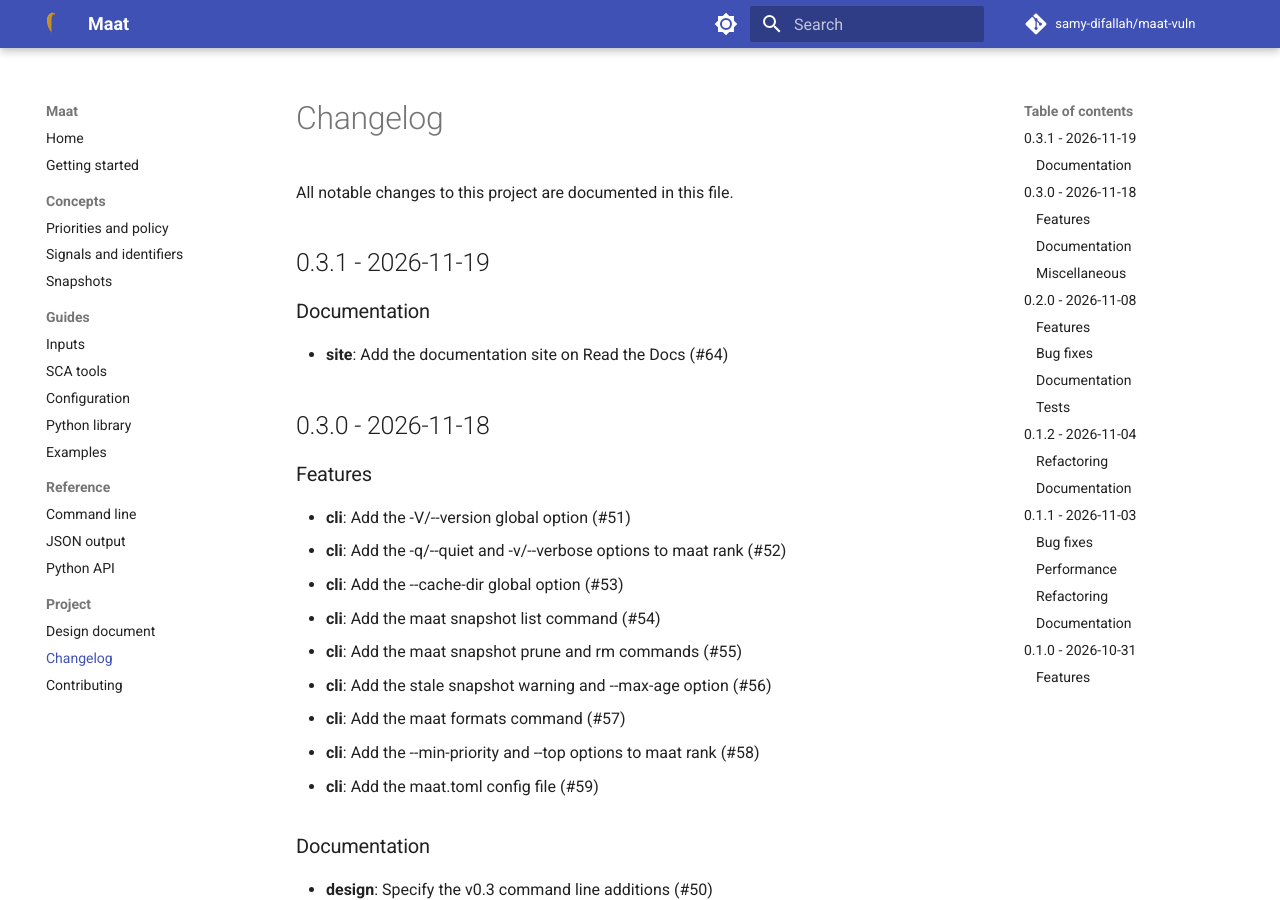
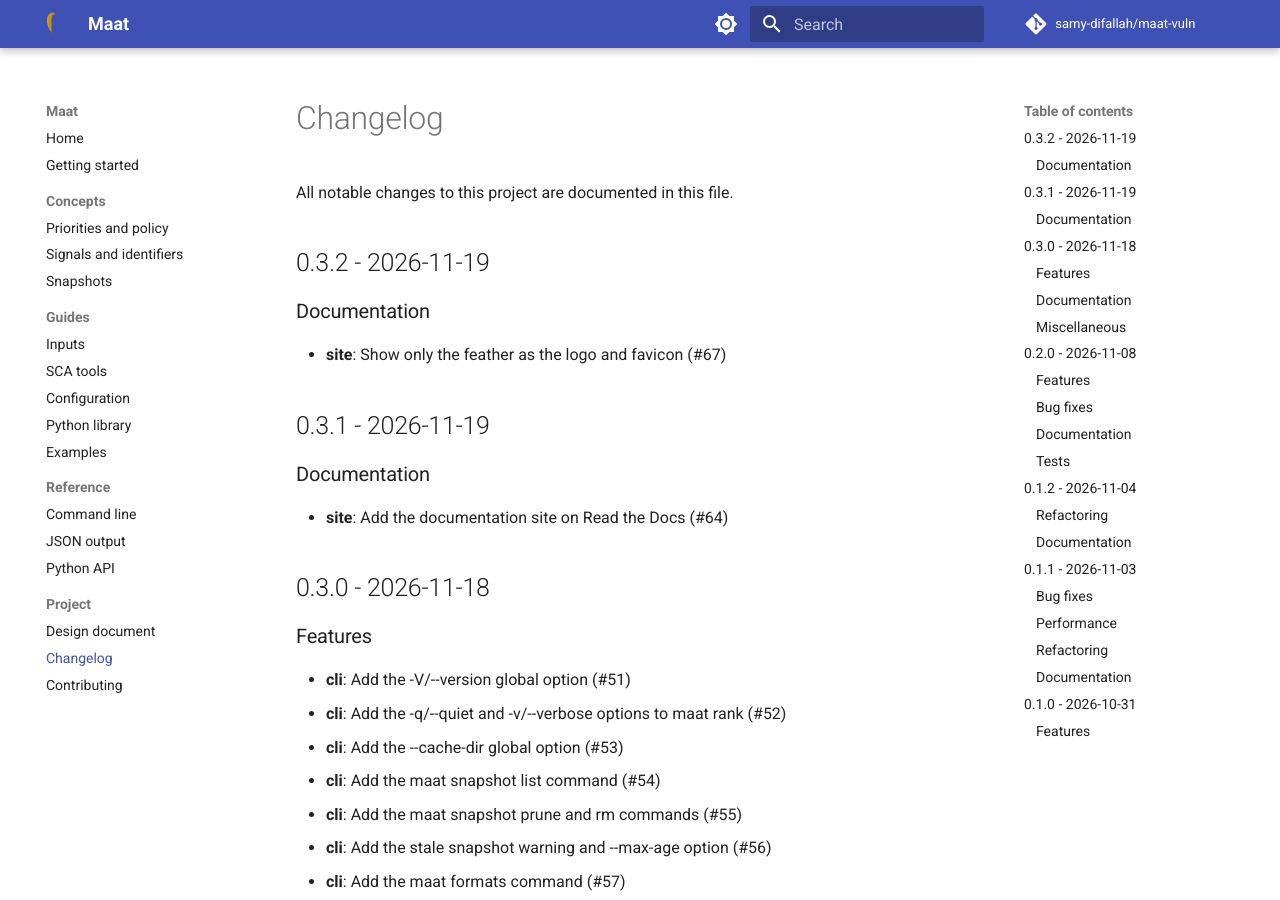
Before and after one commit to samy-difallah/maat-vuln, an MkDocs documentation site: the page built from docs/changelog.md, in a window 1280 px wide and 900 px high. Built offline with MkDocs 1.6.1 and Material for MkDocs 9.7.7, drawn with Linux system fonts in a browser that asks for light colours; comment, search, counter and statistics services are not loaded.

Commit message:
chore(release): prepare 0.3.2

````diff
--- a/CHANGELOG.md
+++ b/CHANGELOG.md
@@ -1,6 +1,12 @@
 # Changelog
 
 All notable changes to this project are documented in this file.
+
+## 0.3.2 - 2026-11-19
+
+### Documentation
+
+- **site**: Show only the feather as the logo and favicon (#67)
 
 ## 0.3.1 - 2026-11-19
 
--- a/docs/getting-started.md
+++ b/docs/getting-started.md
@@ -12,7 +12,7 @@ This installs the `maat` command and the `maat_vuln` Python package. Check the i
 
 ```console
 $ maat -V
-maat-vuln 0.3.1
+maat-vuln 0.3.2
 ```
 
 ## Rank vulnerabilities
--- a/docs/reference/json.md
+++ b/docs/reference/json.md
@@ -15,7 +15,7 @@ General rules:
 {
   "schema_version": "0.4.0",
   "generated_at": "2026-11-19T20:58:30.596492Z",
-  "maat_version": "0.3.1",
+  "maat_version": "0.3.2",
   "policy": {"id": "maat-default", "version": 1},
   "snapshot_id": "806c87fc259d5cad70b977820d298c26847346dcc6a0819a6de56794a19f9979",
   "decisions": [],
--- a/pyproject.toml
+++ b/pyproject.toml
@@ -4,7 +4,7 @@ build-backend = "hatchling.build"
 
 [project]
 name = "maat-vuln"
-version = "0.3.1"
+version = "0.3.2"
 description = "Exploitation-driven vulnerability prioritization with CISA KEV and FIRST EPSS, explained and reproducible."
 readme = "README.md"
 requires-python = ">=3.12"
````
